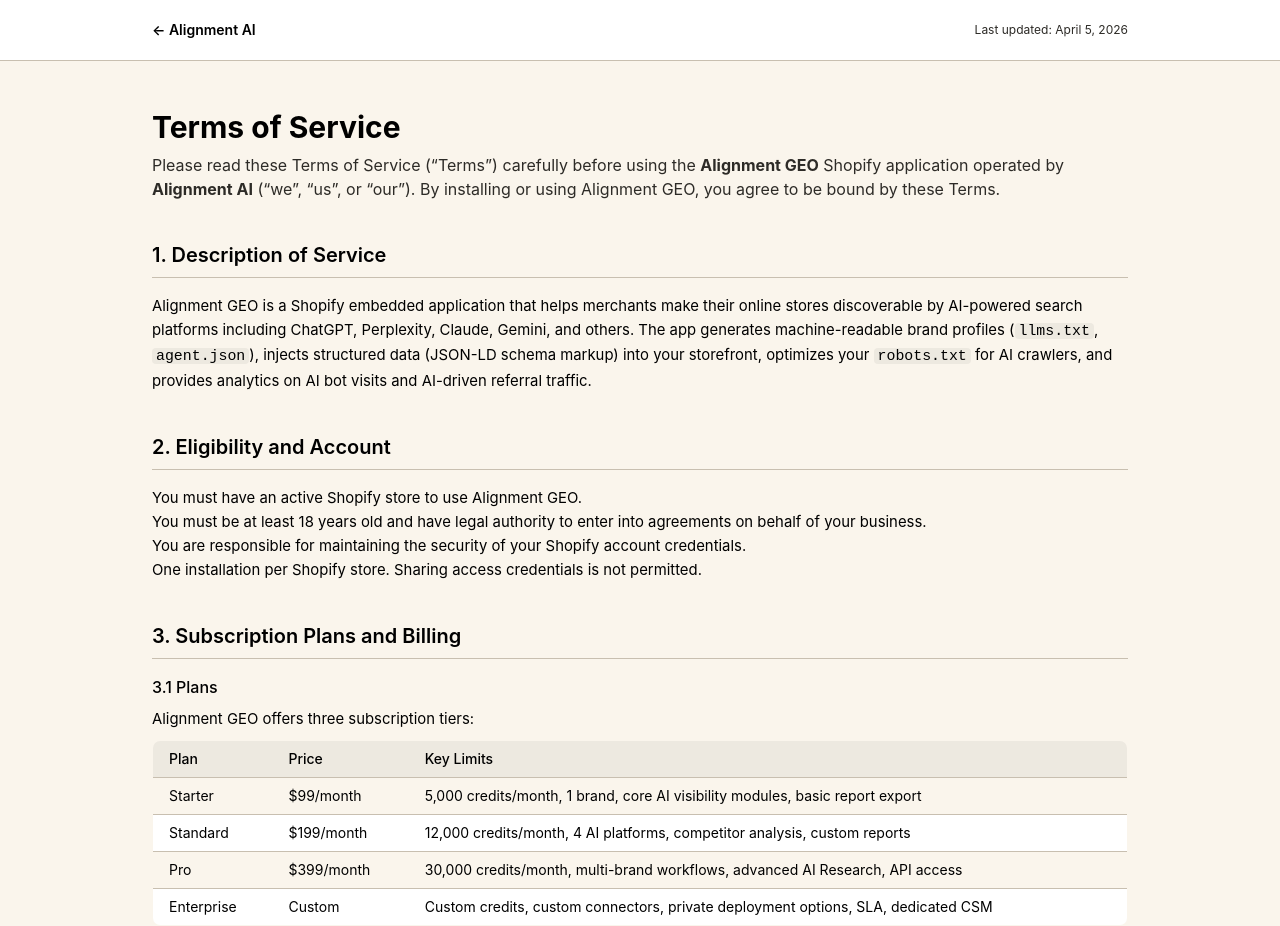
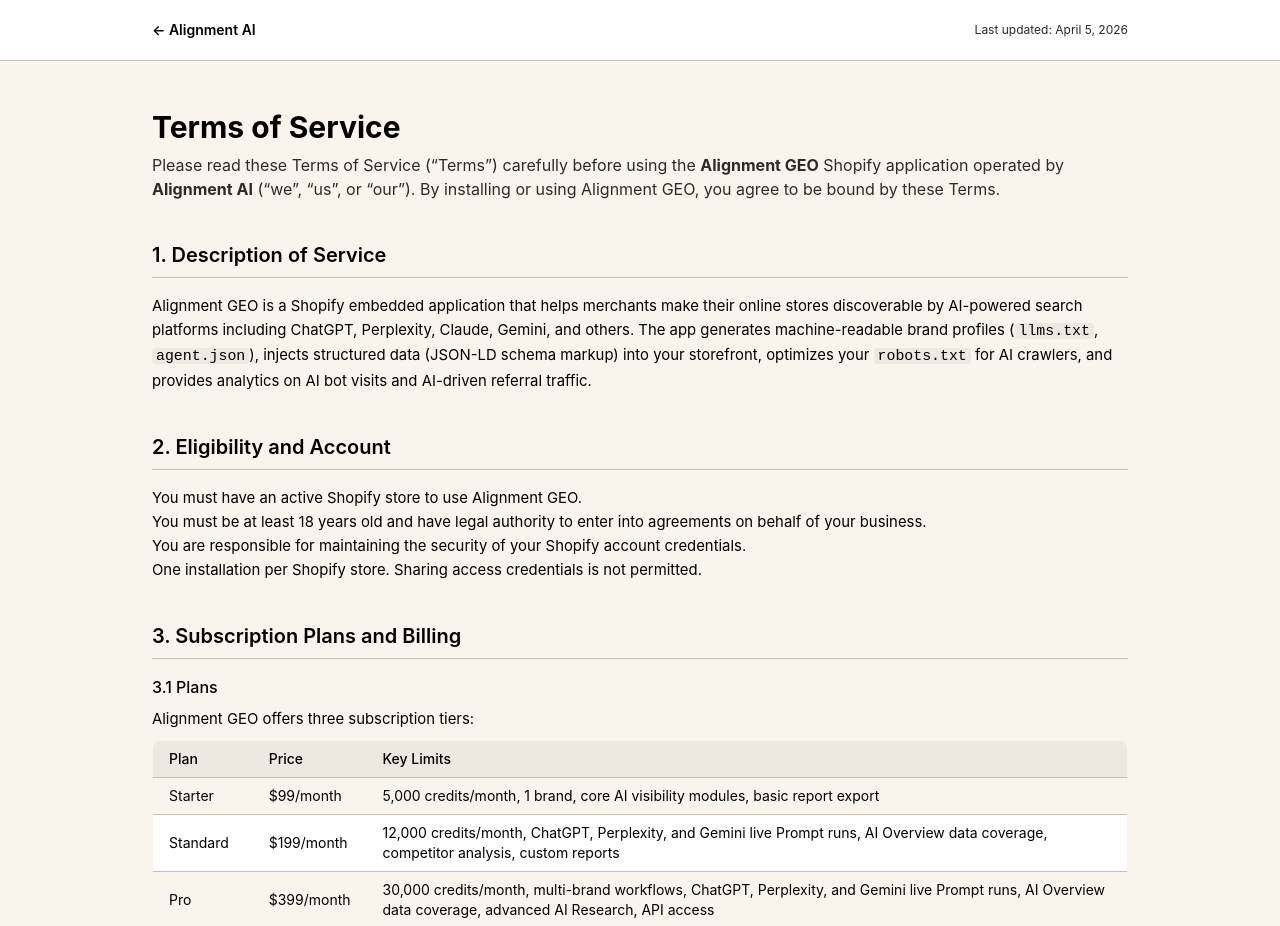
Before and after one commit to Arvinhh7/alignmentui, a Next.js app: page /terms in a window 1280 px wide. Shown: the top 926 px of the page. Built offline with nearby package versions, Linux system fonts and the light colour scheme; no server answers.

Commit message:
Align plan pricing with scan engines

```diff
--- a/src/app/pricing/page.tsx
+++ b/src/app/pricing/page.tsx
@@ -222,7 +222,7 @@
       platforms: [
         { name: 'ChatGPT', logo: '/logos/openai.png' },
         { name: 'Perplexity', logo: '/logos/perplexity.png' },
-        { name: 'AI Overview', logo: '/logos/google.png' },
+        { name: 'AI Overview Data', logo: '/logos/google.png' },
         { name: 'Gemini', logo: '/logos/gemini.png' },
       ],
       features: lang === 'zh' ? [
@@ -256,7 +256,7 @@
       platforms: [
         { name: 'ChatGPT', logo: '/logos/openai.png' },
         { name: 'Perplexity', logo: '/logos/perplexity.png' },
-        { name: 'AI Overview', logo: '/logos/google.png' },
+        { name: 'AI Overview Data', logo: '/logos/google.png' },
         { name: 'Gemini', logo: '/logos/gemini.png' },
       ],
       features: lang === 'zh' ? [
@@ -289,7 +289,7 @@
       platforms: [
         { name: 'ChatGPT', logo: '/logos/openai.png' },
         { name: 'Perplexity', logo: '/logos/perplexity.png' },
-        { name: 'AI Overview', logo: '/logos/google.png' },
+        { name: 'AI Overview Data', logo: '/logos/google.png' },
         { name: 'Gemini', logo: '/logos/gemini.png' },
       ],
       features: lang === 'zh' ? [
--- a/src/app/terms/page.tsx
+++ b/src/app/terms/page.tsx
@@ -75,12 +75,12 @@
                   <tr className="border-t border-divider-light bg-surface">
                     <td className="px-4 py-2">Standard</td>
                     <td className="px-4 py-2">$199/month</td>
-                    <td className="px-4 py-2">12,000 credits/month, 4 AI platforms, competitor analysis, custom reports</td>
+                    <td className="px-4 py-2">12,000 credits/month, ChatGPT, Perplexity, and Gemini live Prompt runs, AI Overview data coverage, competitor analysis, custom reports</td>
                   </tr>
                   <tr className="border-t border-divider-light">
                     <td className="px-4 py-2">Pro</td>
                     <td className="px-4 py-2">$399/month</td>
-                    <td className="px-4 py-2">30,000 credits/month, multi-brand workflows, advanced AI Research, API access</td>
+                    <td className="px-4 py-2">30,000 credits/month, multi-brand workflows, ChatGPT, Perplexity, and Gemini live Prompt runs, AI Overview data coverage, advanced AI Research, API access</td>
                   </tr>
                   <tr className="border-t border-divider-light bg-surface">
                     <td className="px-4 py-2">Enterprise</td>
--- a/src/components/SubscriptionBanner.tsx
+++ b/src/components/SubscriptionBanner.tsx
@@ -196,7 +196,12 @@
           </p>
           <ul className="text-ink-2 text-xs space-y-1 mb-3">
             <li>• {isZh ? '基于您自定义 Prompt 的真实 AI 可见度追踪' : 'Real AI visibility tracking driven by your own prompts'}</li>
-            <li>• {isZh ? '同时覆盖 ChatGPT、Perplexity、Grok、Google AI Overview' : 'Cross-platform: ChatGPT, Perplexity, Grok & Google AI'}</li>
+            <li>
+              •{' '}
+              {isZh
+                ? '套餐化监控：Starter 跑 ChatGPT；Standard/Pro 跑 ChatGPT、Perplexity、Gemini，并包含 AI Overview 数据覆盖'
+                : 'Plan-aware monitoring: Starter runs ChatGPT; Standard/Pro run ChatGPT, Perplexity, and Gemini, with AI Overview data coverage'}
+            </li>
             <li>• {isZh ? '从诊断到内容到分发的完整 GEO 闭环' : 'Full GEO loop: audit → content → distribution → monitor'}</li>
           </ul>
           <a
```
